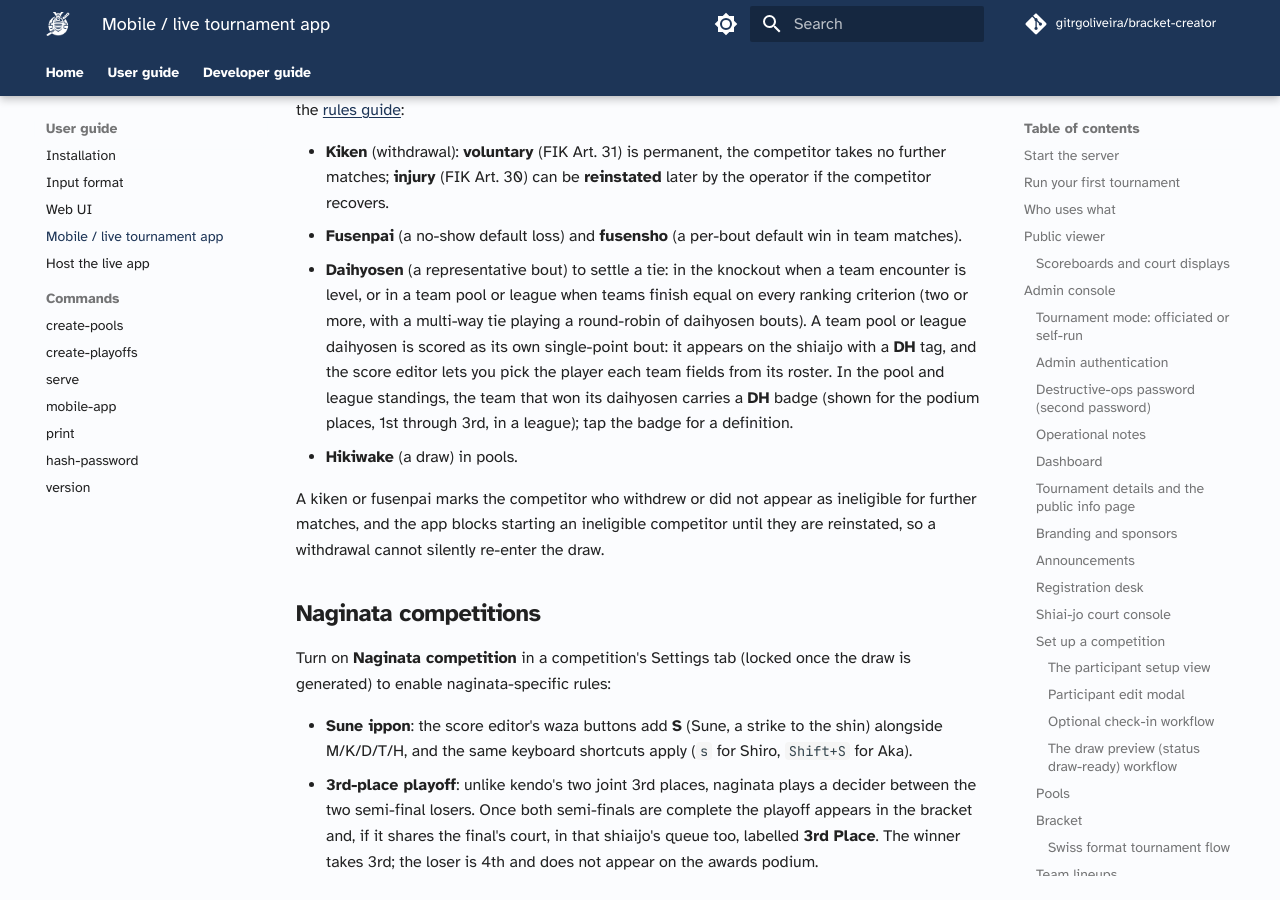
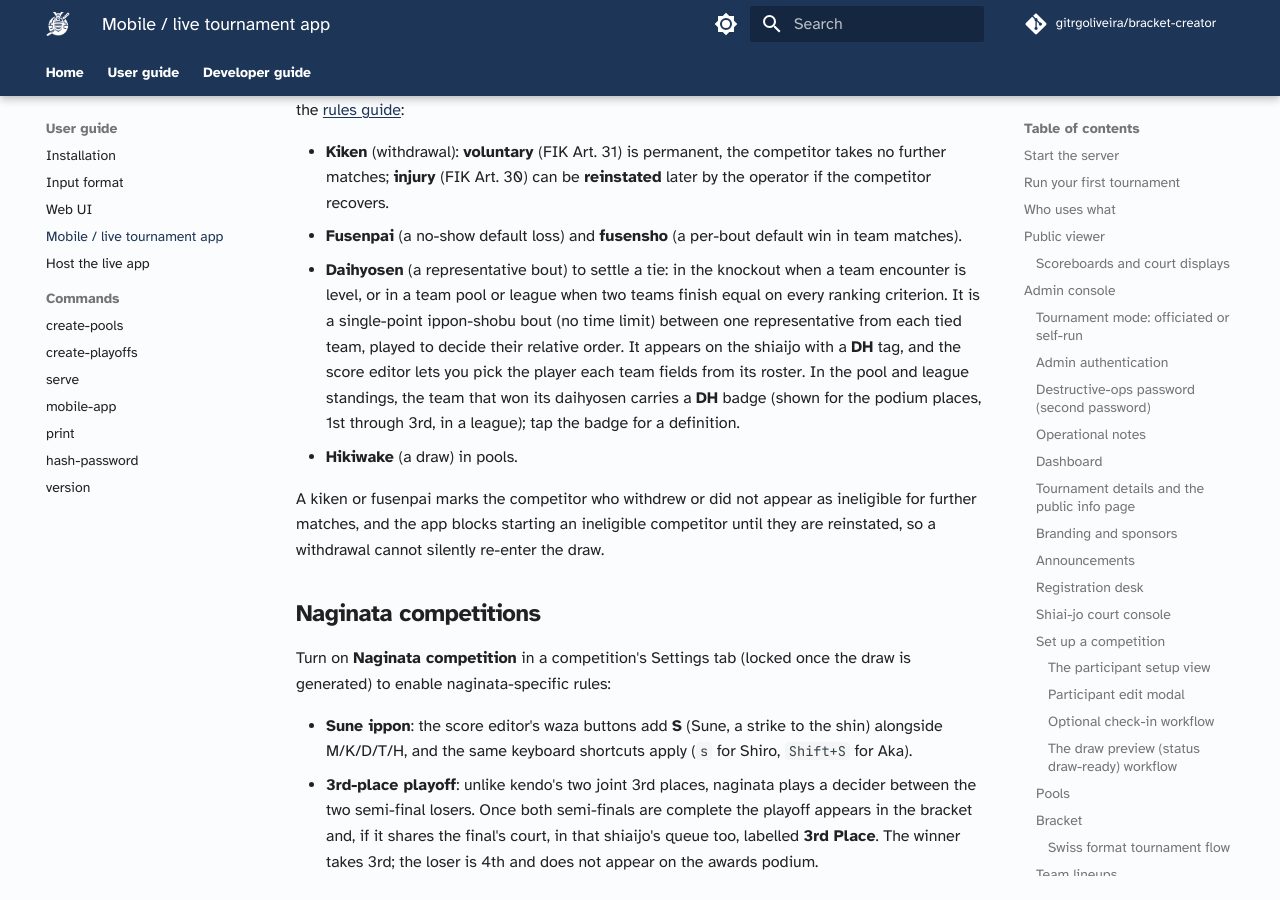
Before and after one commit to gitrgoliveira/bracket-creator, an MkDocs documentation site: the page built from docs/user-guide/mobile-app.md, in a window 1280 px wide and 900 px high, scrolled down 19330 px. Built offline with MkDocs 1.6.1 and Material for MkDocs 9.7.7, drawn with Linux system fonts in a browser that asks for light colours; comment, search, counter and statistics services are not loaded.

Commit message:
docs(mp-dunx): correct daihyosen description (pairwise ippon-shobu, not round-robin)
The mobile-app guide claimed a multi-way tie plays "a round-robin of daihyosen
bouts". That is not in the FIK Regulations or the EKC rules: a daihyosen is a
single-point ippon-shobu representative bout between ONE player from each of
TWO tied teams (running_a_kendo_tournament.md lines 426/441). For a 3-4 way
tie the EKC plays rounds of supplementary ippon-shobu fights and resorts to
chusen (drawing lots) if still tied (EKC 6.2.5.1), not a win-counted
round-robin. Reword to describe the pairwise two-team bout accurately.

Co-Authored-By: Claude Opus 4.8 <noreply@anthropic.com>

```diff
--- a/docs/user-guide/mobile-app.md
+++ b/docs/user-guide/mobile-app.md
@@ -302,7 +302,7 @@ Not every bout is decided on points. The score editor records the kendo outcomes
 
 - **Kiken** (withdrawal): **voluntary** (FIK Art. 31) is permanent, the competitor takes no further matches; **injury** (FIK Art. 30) can be **reinstated** later by the operator if the competitor recovers.
 - **Fusenpai** (a no-show default loss) and **fusensho** (a per-bout default win in team matches).
-- **Daihyosen** (a representative bout) to settle a tie: in the knockout when a team encounter is level, or in a team pool or league when teams finish equal on every ranking criterion (two or more, with a multi-way tie playing a round-robin of daihyosen bouts). A team pool or league daihyosen is scored as its own single-point bout: it appears on the shiaijo with a **DH** tag, and the score editor lets you pick the player each team fields from its roster. In the pool and league standings, the team that won its daihyosen carries a **DH** badge (shown for the podium places, 1st through 3rd, in a league); tap the badge for a definition.
+- **Daihyosen** (a representative bout) to settle a tie: in the knockout when a team encounter is level, or in a team pool or league when two teams finish equal on every ranking criterion. It is a single-point ippon-shobu bout (no time limit) between one representative from each tied team, played to decide their relative order. It appears on the shiaijo with a **DH** tag, and the score editor lets you pick the player each team fields from its roster. In the pool and league standings, the team that won its daihyosen carries a **DH** badge (shown for the podium places, 1st through 3rd, in a league); tap the badge for a definition.
 - **Hikiwake** (a draw) in pools.
 
 A kiken or fusenpai marks the competitor who withdrew or did not appear as ineligible for further matches, and the app blocks starting an ineligible competitor until they are reinstated, so a withdrawal cannot silently re-enter the draw.
```
